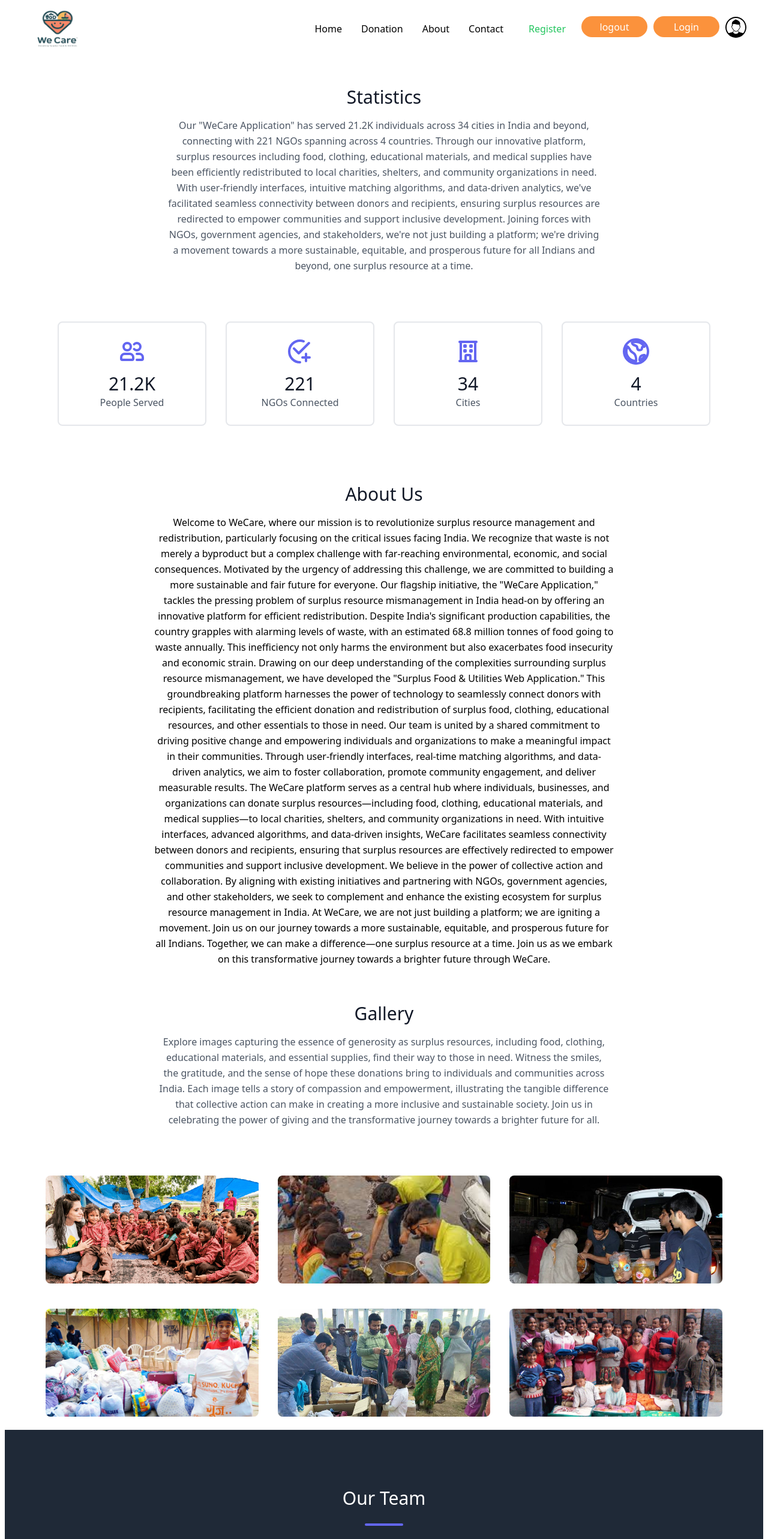
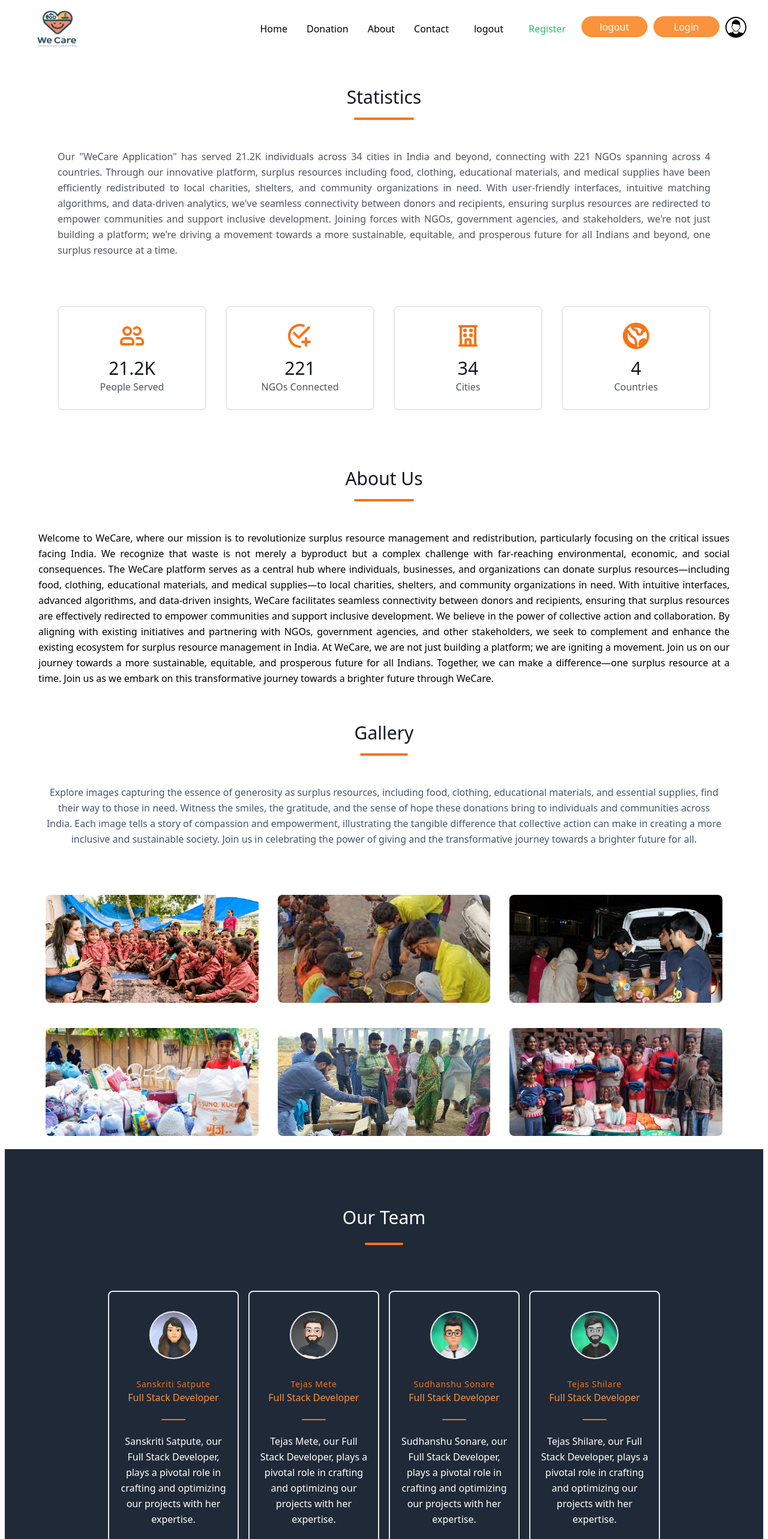
Before and after one commit to tejasshilare/wecare, a React (Create React App) app: page /about in a window 1280 px wide. Shown: the top 2566 px of the page at 60% size. Built offline with nearby package versions, Linux system fonts and the light colour scheme.

Commit message:
css updated

```diff
--- a/src/App.js
+++ b/src/App.js
@@ -7,6 +7,7 @@ import About from "./pages/About";
 import Contact from "./pages/Contact";
 import Donation from "./pages/Donation";
 import Signup from "./pages/Signup";
+import Dashboard from "./pages/Dashboard";
 import Login from "./pages/Login";
 import { Toaster } from "react-hot-toast";
 function App() {
@@ -21,6 +22,7 @@ function App() {
         <Route path="/donation" element={<Donation />} />
         <Route path="/signup" element={<Signup />} />
         <Route path="/login" element={<Login />} />
+        <Route path="/dashboard" element={<Dashboard />} />
       </Routes>
       <Toaster />
       <Footer />
--- a/src/components/AboutUs.jsx
+++ b/src/components/AboutUs.jsx
@@ -3,36 +3,18 @@ import React from "react";
 const AboutUs = () => {
   return (
     <>
-      <div className="container px-16 py-12 mx-auto flex flex-col justify-center items-center">
-        <h1 className="sm:text-3xl text-2xl font-medium title-font mb-4 text-gray-900">
+      <div className="container px-4 md:px-16 py-12 mx-auto flex flex-col justify-center items-center">
+        <h1 className="sm:text-3xl text-2xl font-medium title-font text-gray-900">
           About Us
+
         </h1>
-        <p className="md:w-2/3 mx-auto text-center leading-relaxed text-base">
+        <div class="w-[100px] h-1 border-b-4 border-orange-500 rounded-2xl md:mt-4 mb-12 mx-auto"></div>
+        <p className=" mx-auto text-justify leading-relaxed text-base">
           Welcome to WeCare, where our mission is to revolutionize surplus
           resource management and redistribution, particularly focusing on the
           critical issues facing India. We recognize that waste is not merely a
           byproduct but a complex challenge with far-reaching environmental,
-          economic, and social consequences. Motivated by the urgency of
-          addressing this challenge, we are committed to building a more
-          sustainable and fair future for everyone. Our flagship initiative, the
-          "WeCare Application," tackles the pressing problem of surplus resource
-          mismanagement in India head-on by offering an innovative platform for
-          efficient redistribution. Despite India's significant production
-          capabilities, the country grapples with alarming levels of waste, with
-          an estimated 68.8 million tonnes of food going to waste annually. This
-          inefficiency not only harms the environment but also exacerbates food
-          insecurity and economic strain. Drawing on our deep understanding of
-          the complexities surrounding surplus resource mismanagement, we have
-          developed the "Surplus Food & Utilities Web Application." This
-          groundbreaking platform harnesses the power of technology to
-          seamlessly connect donors with recipients, facilitating the efficient
-          donation and redistribution of surplus food, clothing, educational
-          resources, and other essentials to those in need. Our team is united
-          by a shared commitment to driving positive change and empowering
-          individuals and organizations to make a meaningful impact in their
-          communities. Through user-friendly interfaces, real-time matching
-          algorithms, and data-driven analytics, we aim to foster collaboration,
-          promote community engagement, and deliver measurable results. The
+          economic, and social consequences. The
           WeCare platform serves as a central hub where individuals, businesses,
           and organizations can donate surplus resources—including food,
           clothing, educational materials, and medical supplies—to local
--- a/src/components/Gallery.jsx
+++ b/src/components/Gallery.jsx
@@ -11,12 +11,13 @@ const Gallery = () => {
   return (
     <>
       <section className="text-gray-600 body-font m-3">
-        <div className="container px-16 mx-auto">
+        <div className="container md:px-16 px-10 mx-auto">
           <div className="flex flex-col text-center w-full mb-20">
-            <h1 className="sm:text-3xl text-2xl font-medium title-font mb-4 text-gray-900">
+            <h1 className="sm:text-3xl text-2xl font-medium title-font text-gray-900">
               Gallery
             </h1>
-            <p className="md:w-2/3 mx-auto leading-relaxed text-base">
+            <div class="w-[80px] h-1 border-b-4 border-orange-500 rounded-2xl md:mt-4 mb-12 mx-auto"></div>
+            <p className=" mx-auto leading-relaxed text-base">
               Explore images capturing the essence of generosity as surplus
               resources, including food, clothing, educational materials, and
               essential supplies, find their way to those in need. Witness the
--- a/src/components/Navbar.jsx
+++ b/src/components/Navbar.jsx
@@ -19,27 +19,32 @@ const Navbar = () => {
 
       <ul className="hidden md:flex ">
         <Link to="/Home">
-          <li className="p-4  hover:bg-[#D3D3D3] transition-colors duration-300 cursor-pointer sm:hover:bg-gray-300 md:hover:bg-gray-400 lg:hover:font-2xl">
+          <li className="p-4 hover-ul hover:font-bold  transition-colors duration-300 cursor-pointer  lg:hover:font-2xl">
             Home
           </li>
         </Link>
         <Link to="/Donation">
-          <li className="p-4  hover:bg-[#D3D3D3] transition-colors duration-300 cursor-pointer sm:hover:bg-gray-300 md:hover:bg-gray-400 lg:hover:font-2xl">
+          <li className="p-4  hover-ul hover:font-bold  transition-colors duration-300 cursor-pointer lg:hover:font-2xl">
             Donation
           </li>
         </Link>
         <Link to="/about">
-          <li className="p-4  hover:bg-[#D3D3D3] transition-colors duration-300 cursor-pointer sm:hover:bg-gray-300 md:hover:bg-gray-400 lg:hover:font-2xl">
+          <li className="p-4  hover-ul hover:font-bold  transition-colors duration-300 cursor-pointer lg:hover:font-2xl">
             About
           </li>
         </Link>
         <Link to="/Contact">
-          <li className="p-4 hover:bg-[#D3D3D3] transition-colors duration-300 cursor-pointer sm:hover:bg-gray-300 md:hover:bg-gray-400 lg:hover:font-2xl">
+          <li className="p-4 hover-ul hover:font-bold  transition-colors duration-300 cursor-pointer lg:hover:font-2xl">
             Contact
           </li>
         </Link>
+        <Link to="/" className="pl-[10px]">
+          <li className="p-4 hover-ul hover:font-bold  transition-colors duration-300 cursor-pointer lg:hover:font-2xl">
+            logout
+          </li>
+        </Link>
         <Link to="/signup" className="pl-[10px]">
-          <li className="p-4 text-green-500 font-medium hover:bg-slate-100 transition-colors duration-300 cursor-pointer rounded-md ">
+          <li className="p-4 text-green-500 font-medium hover:bg-[#D3D3D3] transition-colors duration-300 cursor-pointer rounded-md md:hover:bg-orange-300 lg:hover:font-2xl ">
             Register
           </li>
         </Link>
@@ -100,12 +105,12 @@ const Navbar = () => {
             </li>
           </Link>
           <Link to="/Contact" onClick={handleNav}>
-            <li className="p-4 border-b border-gray-800 hover:bg-[#D3D3D3] transition-colors duration-300 cursor-pointer sm:hover:bg-gray-300 md:hover:bg-gray-400 lg:hover:font-2xl">
+            <li className="p-4 border-b border-gray-800 hover:bg-[#D3D3D3] transition-colors duration-300 cursor-pointer lg:hover:font-2xl">
               Contact
             </li>
           </Link>
           <Link to="/signup" onClick={handleNav}>
-            <li className="p-4 border-b border-gray-800 hover:bg-[#D3D3D3] transition-colors duration-300 cursor-pointer sm:hover:bg-gray-300 md:hover:bg-gray-400 lg:hover:font-2xl">
+            <li className="p-4 border-b border-gray-800 hover:bg-[#D3D3D3] transition-colors duration-300 cursor-pointer lg:hover:font-2xl">
               Register
             </li>
           </Link>
--- a/src/components/Statistics.jsx
+++ b/src/components/Statistics.jsx
@@ -4,12 +4,13 @@ import React from "react";
 const Statistics = () => {
   return (
     <section class="text-gray-600 body-font">
-      <div class="container  px-24 py-12 mx-auto">
+      <div class="container px-4 md:px-24 py-12 mx-auto">
         <div class="flex flex-col text-center w-full mb-20">
-          <h1 class="sm:text-3xl text-2xl font-medium title-font mb-4 text-gray-900">
+          <h1 class="sm:text-3xl text-2xl font-medium title-font text-gray-900">
             Statistics
           </h1>
-          <p class="lg:w-2/3 mx-auto leading-relaxed text-base">
+          <div class="w-[100px] h-1 border-b-4 border-orange-500 rounded-2xl md:mt-4 mb-12 mx-auto"></div>
+          <p class=" mx-auto text-justify leading-relaxed text-base">
             Our "WeCare Application" has served 21.2K individuals across 34
             cities in India and beyond, connecting with 221 NGOs spanning across
             4 countries. Through our innovative platform, surplus resources
@@ -17,7 +18,7 @@ const Statistics = () => {
             supplies have been efficiently redistributed to local charities,
             shelters, and community organizations in need. With user-friendly
             interfaces, intuitive matching algorithms, and data-driven
-            analytics, we've facilitated seamless connectivity between donors
+            analytics, we've seamless connectivity between donors
             and recipients, ensuring surplus resources are redirected to empower
             communities and support inclusive development. Joining forces with
             NGOs, government agencies, and stakeholders, we're not just building
@@ -35,7 +36,7 @@ const Statistics = () => {
                 stroke-linecap="round"
                 stroke-linejoin="round"
                 stroke-width="2"
-                class="text-indigo-500 w-12 h-12 mb-3 inline-block"
+                class="text-orange-500 w-12 h-12 mb-3 inline-block"
                 viewBox="0 0 24 24"
               >
                 <path
@@ -59,7 +60,7 @@ const Statistics = () => {
                 stroke-linecap="round"
                 stroke-linejoin="round"
                 stroke-width="2"
-                class="text-indigo-500 w-12 h-12 mb-3 inline-block"
+                class="text-orange-500 w-12 h-12 mb-3 inline-block"
                 viewBox="0 0 24 24"
               >
                 <path
@@ -82,7 +83,7 @@ const Statistics = () => {
                 stroke-linecap="round"
                 stroke-linejoin="round"
                 stroke-width="2"
-                class="text-indigo-500 w-12 h-12 mb-3 inline-block"
+                class="text-orange-500 w-12 h-12 mb-3 inline-block"
                 viewBox="0 0 24 24"
               >
                 <path
@@ -105,7 +106,7 @@ const Statistics = () => {
                 stroke-linecap="round"
                 stroke-linejoin="round"
                 stroke-width="2"
-                class="text-indigo-500 w-12 h-12 mb-3 inline-block"
+                class="text-orange-500 w-12 h-12 mb-3 inline-block"
                 viewBox="0 0 24 24"
               >
                 <path
--- a/src/components/Team.jsx
+++ b/src/components/Team.jsx
@@ -8,13 +8,13 @@ import sanskriti from "../assets/sanskriti.jpg";
 const Team = () => {
   return (
     <section class="text-white body-font bg-gray-800 m-2 ">
-      <div class="container px-24 py-24 mx-auto m-[-1px]">
+      <div class="container px-4 md:px-24 py-24 mx-auto m-[-1px]">
         <div class="text-center mb-8">
           <h1 class="sm:text-3xl text-2xl font-medium title-font text-white mb-4">
             Our Team
           </h1>
           <div class="flex mt-6 justify-center">
-            <div class="w-16 h-1 rounded-full bg-indigo-500 inline-flex"></div>
+            <div class="w-16 h-1 rounded-full bg-orange-500 inline-flex"></div>
           </div>
         </div>
         <div class="container p-5 mx-auto">
--- a/src/components/TeamCard.jsx
+++ b/src/components/TeamCard.jsx
@@ -2,18 +2,18 @@ import React from "react";
 
 const TeamCard = (props) => {
   return (
-    <div class="md:w-1/4 w-1/2 p-4 mx-auto max-w-60 min-w-36 ">
+    <div class="md:w-1/4 w-1/2 px-15 py-2 md:px-2 mx-auto max-w-60 min-w-36 ">
       <div class="py-8 px-4 w-full h-full text-center rounded-lg border-grey-200 border-2  hover:bg-white hover:scale-105 hover:delay-80 hover:text-gray-800 ">
         <img
           alt="testimonial"
           class="w-20 h-20 mb-8 object-cover object-center rounded-full inline-block border-2 border-gray-200 bg-gray-100"
           src={props.im}
         />
-        <h2 class="text-indigo-500 font-medium title-font tracking-wider text-sm">
+        <h2 class="text-orange-500 font-medium title-font tracking-wider text-sm">
           {props.name}
         </h2>
-        <p class="text-indigo-500">{props.designation}</p>
-        <span class="inline-block h-0.5 w-10 rounded bg-indigo-500 mt-6 mb-4"></span>
+        <p class="text-orange-400">{props.designation}</p>
+        <span class="inline-block h-0.5 w-10 rounded bg-orange-500 mt-6 mb-4"></span>
         <p class="leading-relaxed">{props.intro}</p>
       </div>
     </div>
--- a/src/index.css
+++ b/src/index.css
@@ -41,3 +41,17 @@ body {
 .login-container{
   margin-inline: auto;
 }
+
+.hover-ul {
+  position: relative;
+}
+
+.hover-ul:hover::after {
+  content: "";
+  position: absolute;
+  bottom: -4px;
+  left: 0;
+  width: 100%;
+  height: 4px;
+  background-color: orange;
+}
```
Also changed, not shown: src/pages/Dashboard.jsx (added, +14 -0 lines), src/pages/Login.jsx (+11 -6 lines), 1 other file (tests, documents, lock files or other folders).
